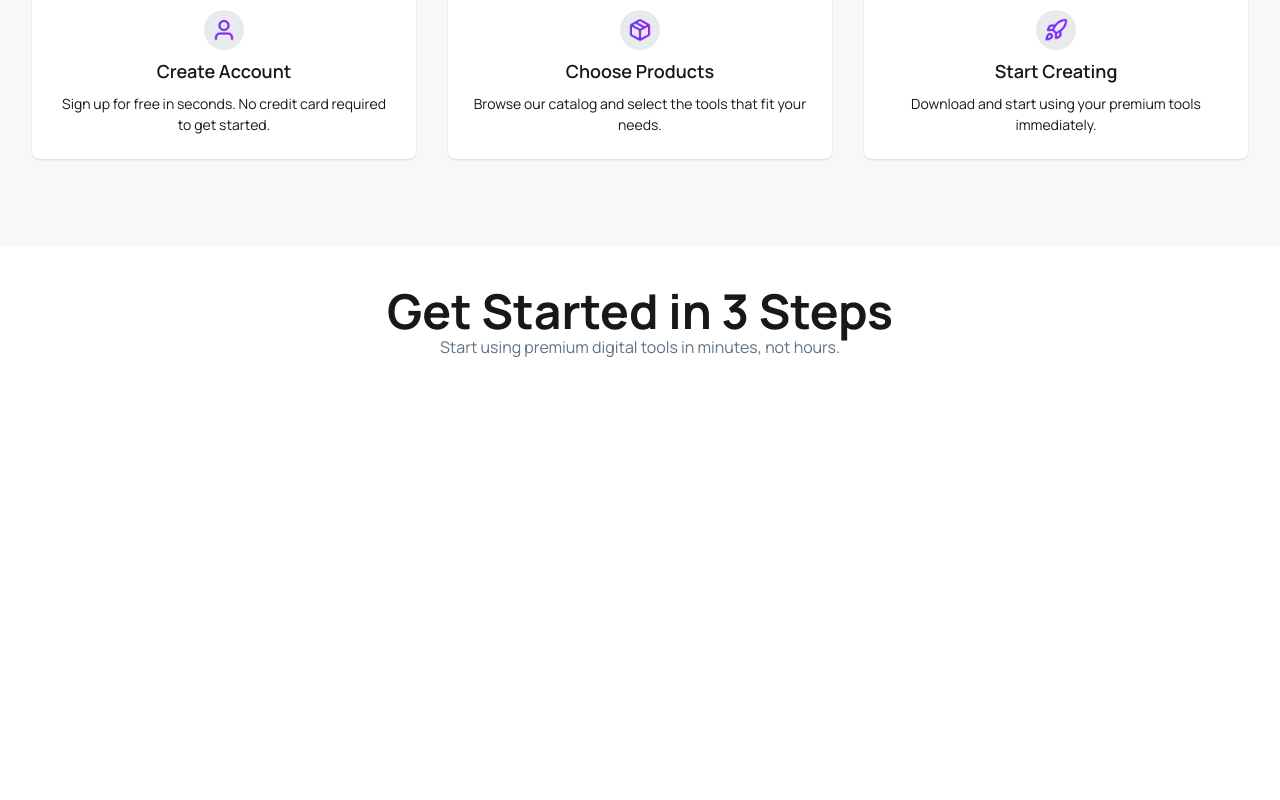
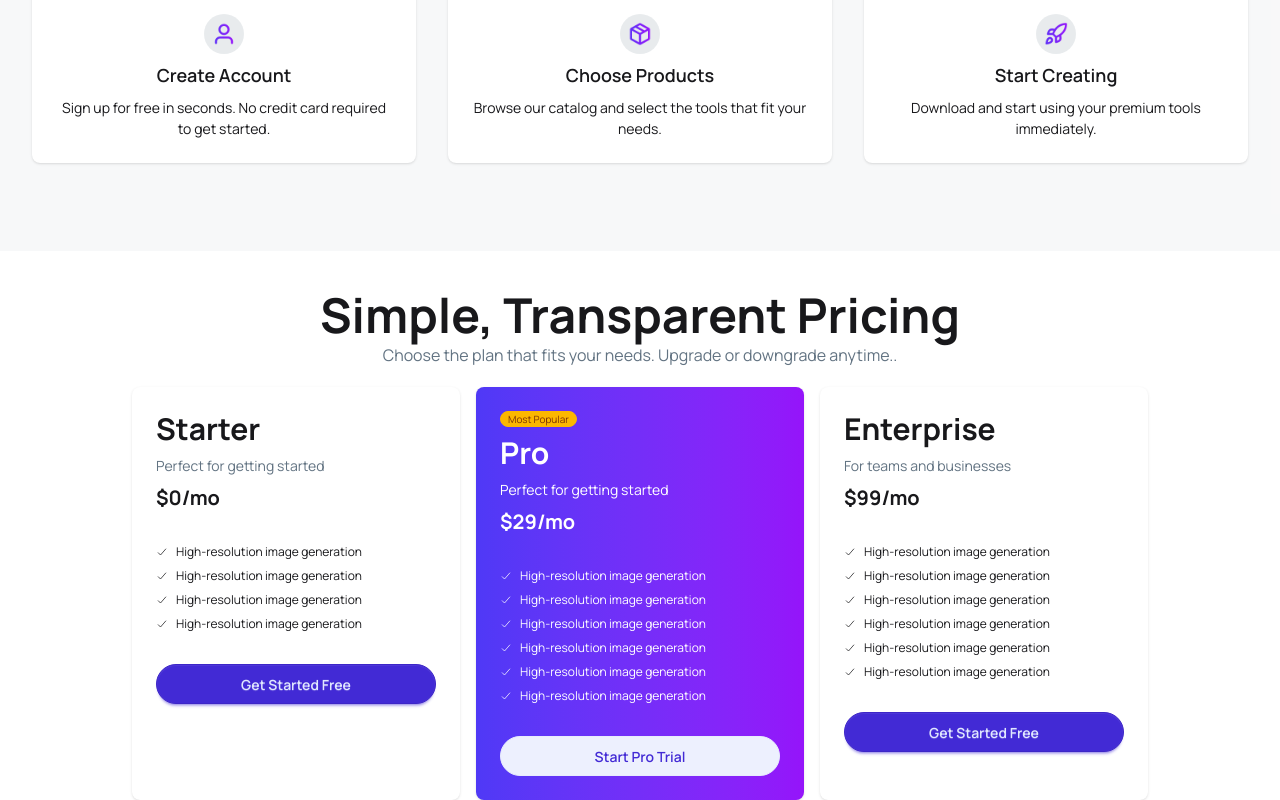
Before and after one commit to AforArdi/React-A6-DigiTools, a React (Vite) app: page / in a window 1280 px wide. Shown: the part 1311-2111 px from the top of the page. Before the commit the page ends 1690 px from the top, so only its background shows below. Built offline with nearby package versions, Linux system fonts and the light colour scheme.

Commit message:
Pricing.jsx designed

```diff
--- a/src/Components/Static/Pricing.jsx
+++ b/src/Components/Static/Pricing.jsx
@@ -1,12 +1,134 @@
+import { IoCheckmark } from "react-icons/io5";
+
 const Pricing = () => {
     return (
         <section className="className='my-10 flex flex-col max-w-7xl mx-auto px-4 sm:px-6 lg:px-8 py-22'">
 
-            <div className='flex flex-col text-center mb-5'>
-                <h2 className='font-bold text-5xl'>Get Started in 3 Steps</h2>
-                <p className='text-[16px] text-[#627382]'>Start using premium digital tools in minutes, not hours.</p>
+            <div className='flex flex-col gap-1 text-center mb-5'>
+                <h2 className='font-bold text-5xl'>Simple, Transparent Pricing</h2>
+                <p className='text-[16px] text-[#627382]'>Choose the plan that fits your needs. Upgrade or downgrade anytime..</p>
             </div>
 
+            {/* cards parent */}
+            <div className="flex items-stretch justify-center gap-4">
+                {/* starter */}
+                <div className="card w-82 bg-base-100 shadow-sm">
+                    <div className="card-body">
+                        {/* <span className="badge badge-xs badge-warning">Most Popular</span> */}
+                        <div className="flex flex-col space-y-2">
+                        <h2 className="text-3xl font-bold">Starter</h2>
+                        <p className="text-[#627382]">Perfect for getting started</p>
+                        <span className="text-xl font-bold">$0/mo</span>
+                        </div>
+                        <ul className="mt-6 flex flex-col gap-2 text-xs">
+                            <li className="flex items-center gap-2">
+                                <IoCheckmark></IoCheckmark>
+                                <span>High-resolution image generation</span>
+                            </li>
+                            <li className="flex items-center gap-2">
+                                <IoCheckmark></IoCheckmark>
+                                <span>High-resolution image generation</span>
+                            </li>
+                            <li className="flex items-center gap-2">
+                                <IoCheckmark></IoCheckmark>
+                                <span>High-resolution image generation</span>
+                            </li>
+                            <li className="flex items-center gap-2">
+                                <IoCheckmark></IoCheckmark>
+                                <span>High-resolution image generation</span>
+                            </li>
+
+                        </ul>
+                        <div className="mt-6">
+                            <button className="btn btn-primary btn-block rounded-full">Get Started Free</button>
+                        </div>
+                    </div>
+                </div>
+
+                {/* pro */}
+                <div className="card w-82 bg-base-100 shadow-sm bg-linear-to-r from-[#4F39F6] to-[#9514FA] text-white">
+                    <div className="card-body">
+                        <span className="badge badge-xs badge-warning">Most Popular</span>
+                        <div className="flex flex-col space-y-2">
+                            <h2 className="text-3xl font-bold">Pro</h2>
+                            <p>Perfect for getting started</p>
+                            <span className="text-xl font-bold">$29/mo</span>
+                        </div>
+                        <ul className="mt-6 flex flex-col gap-2 text-xs">
+                            <li className="flex items-center gap-2">
+                                <IoCheckmark></IoCheckmark>
+                                <span>High-resolution image generation</span>
+                            </li>
+                            <li className="flex items-center gap-2">
+                                <IoCheckmark></IoCheckmark>
+                                <span>High-resolution image generation</span>
+                            </li>
+                            <li className="flex items-center gap-2">
+                                <IoCheckmark></IoCheckmark>
+                                <span>High-resolution image generation</span>
+                            </li>
+                            <li className="flex items-center gap-2">
+                                <IoCheckmark></IoCheckmark>
+                                <span>High-resolution image generation</span>
+                            </li>
+                            <li className="flex items-center gap-2">
+                                <IoCheckmark></IoCheckmark>
+                                <span>High-resolution image generation</span>
+                            </li>
+                            <li className="flex items-center gap-2">
+                                <IoCheckmark></IoCheckmark>
+                                <span>High-resolution image generation</span>
+                            </li>
+
+                        </ul>
+                        <div className="mt-6">
+                            <button className="btn btn-primary btn-soft btn-block rounded-full">Start Pro Trial</button>
+                        </div>
+                    </div>
+                </div>
+
+                {/* Enterprise */}
+                <div className="card w-82 bg-base-100 shadow-sm">
+                    <div className="card-body">
+                        {/* <span className="badge badge-xs badge-warning">Most Popular</span> */}
+                        <div className="flex flex-col space-y-2">
+                        <h2 className="text-3xl font-bold">Enterprise</h2>
+                        <p className="text-[#627382]">For teams and businesses</p>
+                        <span className="text-xl font-bold">$99/mo</span>
+                        </div>
+                        <ul className="mt-6 flex flex-col gap-2 text-xs">
+                            <li className="flex items-center gap-2">
+                                <IoCheckmark></IoCheckmark>
+                                <span>High-resolution image generation</span>
+                            </li>
+                            <li className="flex items-center gap-2">
+                                <IoCheckmark></IoCheckmark>
+                                <span>High-resolution image generation</span>
+                            </li>
+                            <li className="flex items-center gap-2">
+                                <IoCheckmark></IoCheckmark>
+                                <span>High-resolution image generation</span>
+                            </li>
+                            <li className="flex items-center gap-2">
+                                <IoCheckmark></IoCheckmark>
+                                <span>High-resolution image generation</span>
+                            </li>
+                            <li className="flex items-center gap-2">
+                                <IoCheckmark></IoCheckmark>
+                                <span>High-resolution image generation</span>
+                            </li>
+                            <li className="flex items-center gap-2">
+                                <IoCheckmark></IoCheckmark>
+                                <span>High-resolution image generation</span>
+                            </li>
+
+                        </ul>
+                        <div className="mt-6">
+                            <button className="btn btn-primary btn-block rounded-full">Get Started Free</button>
+                        </div>
+                    </div>
+                </div>
+            </div>
 
         </section>
      );
--- a/src/Components/Static/ThreeSteps.jsx
+++ b/src/Components/Static/ThreeSteps.jsx
@@ -6,7 +6,7 @@ const ThreeSteps = () => {
     return (
         <section className='my-10 flex flex-col max-w-7xl mx-auto px-4 sm:px-6 lg:px-8 bg-[#6273820c] py-22'>
 
-            <div className='flex flex-col text-center mb-5'>
+            <div className='flex flex-col gap-1 text-center mb-5'>
                 <h2 className='font-bold text-5xl'>Get Started in 3 Steps</h2>
                 <p className='text-[16px] text-[#627382]'>Start using premium digital tools in minutes, not hours.</p>
             </div>
```
